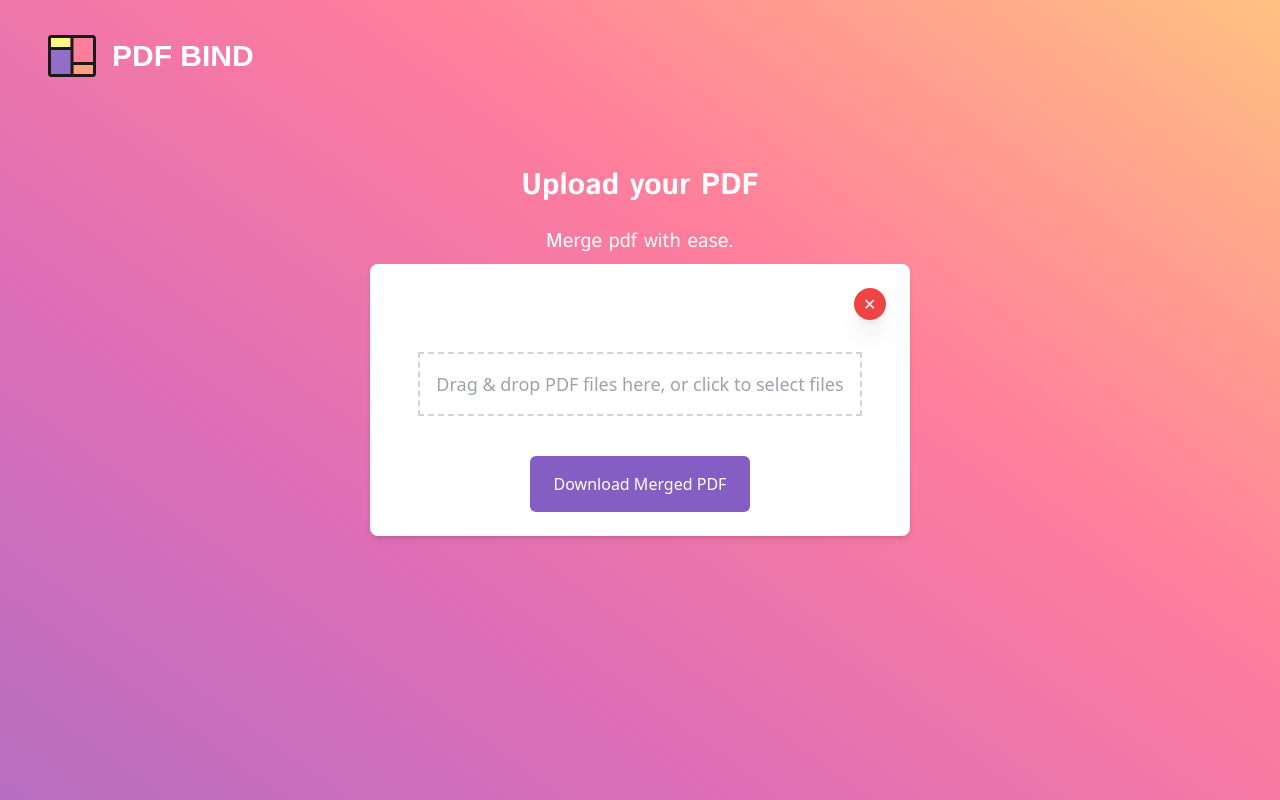
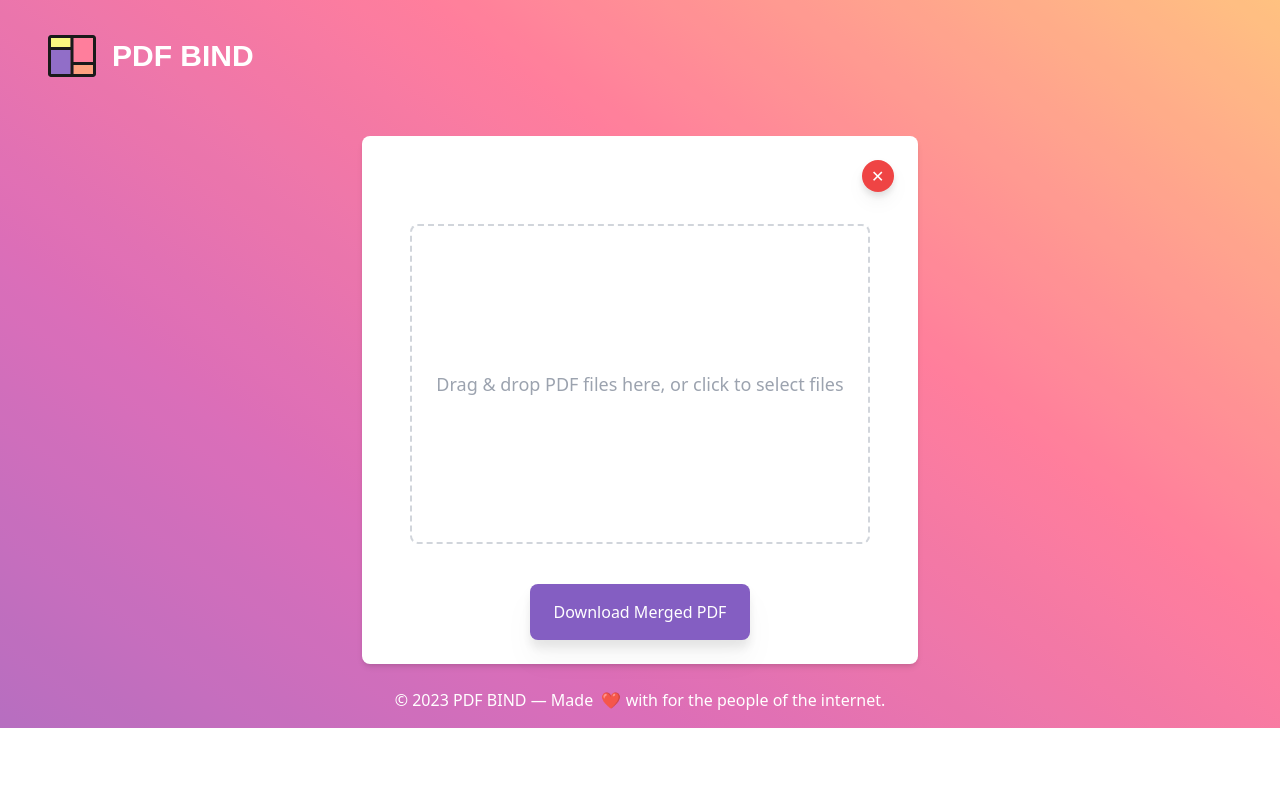
Before and after one commit to shibinashraf/pdf-bind, a React (Create React App) app: page / in a window 1280 px wide. Both pictures are taken after a click on the element "Upload". Built offline with nearby package versions, Linux system fonts and the light colour scheme; a web font is replaced by a local one.

Commit message:
footer added

```diff
--- a/package.json
+++ b/package.json
@@ -15,6 +15,7 @@
     "react-beautiful-dnd": "^13.1.1",
     "react-dom": "^18.2.0",
     "react-dropzone": "^14.2.3",
+    "react-icons": "^4.10.1",
     "react-scripts": "5.0.1",
     "web-vitals": "^2.1.4"
   },
--- a/src/App.jsx
+++ b/src/App.jsx
@@ -2,7 +2,8 @@ import React, { useState } from "react";
 import logo from "./assets/logo.svg";
 import "./index.css";
 import Uploader from "./components/Uploader";
-import PDFMerger from "pdf-merger-js"; // Import pdf-merger-js
+import PDFMerger from "pdf-merger-js";
+import { AiFillHeart } from "react-icons/ai";
 
 export default function App() {
   const [mergedPdf, setMergedPdf] = useState(null); // State to store the merged PDF
@@ -35,6 +36,7 @@ export default function App() {
       a.click();
       document.body.removeChild(a);
     }
+    setMergedPdf(null)
   };
 
   // Function to handle file uploads
@@ -48,7 +50,7 @@ export default function App() {
   };
 
   return (
-    <div className="z-[-1] min-w-screen min-h-screen bg no-scrollbar">
+    <div className="bg overflow-x-hidden">
       <nav className="h-[7rem] w-screen text-white font-bold text-3xl p-12 days flex flex-row items-center">
         <img className="mr-4 h-12 w-12" src={logo} alt="Logo" />
         PDF BIND
@@ -59,7 +61,7 @@ export default function App() {
             <div className="text-right mb-2">
               <button
                 onClick={UploadHandler}
-                className="text-white hover:text-black h-8 w-8 shadow-xl rounded-full bg-red-500"
+                className="text-white hover:scale-110 ease-in-out duration-300 drop-shadow-lg h-8 w-8 rounded-full bg-red-500"
               >
                 &#x2715;
               </button>
@@ -68,7 +70,7 @@ export default function App() {
             <div className="mt-4 text-center">
               <button
                 onClick={downloadMergedPDF}
-                className="px-6 py-4 bg-[#845EC2] text-white rounded-md hover:bg-opacity-80"
+                className="px-6 py-4 bg-[#845EC2] text-white rounded-lg hover:bg-opacity-80 drop-shadow-xl "
               >
                 Download Merged PDF
               </button>
@@ -77,10 +79,10 @@ export default function App() {
         </div>
       )}
       <div className="h-[35rem] items-center flex flex-col p-8">
-        <div className="text-3xl text-white font-bold mt-6 istok">
+        <div className="text-4xl text-center text-white font-bold md:mt-[8rem] mt-8 roboto">
           Upload your PDF
         </div>
-        <div className="text-white text-xl font-thin my-6 istok">
+        <div className="text-white text-xl font-regular my-6 roboto">
           Merge pdf with ease.
         </div>
         <div
@@ -90,6 +92,12 @@ export default function App() {
           Upload
         </div>
       </div>
+      <div className="p-4 justify-center text-center text-white font-thin flex">
+
+
+         © 2023 PDF BIND — Made &nbsp;&#10084;&nbsp;with for the people of the internet.
+
+      </div>
     </div>
   );
 }
--- a/src/components/Uploader.jsx
+++ b/src/components/Uploader.jsx
@@ -8,16 +8,14 @@ export default function Uploader({ onUpload }) {
   const onDrop = useCallback((acceptedFiles) => {
     const newFiles = acceptedFiles.map((file, index) => ({
       file,
-      order: uploadedFiles.length + index, // Set order based on the current length of uploadedFiles
+      order: uploadedFiles.length + index,
       key: Date.now() + index,
     }));
 
-    // Merge the new files with the existing ones
     setUploadedFiles((prevFiles) => [...prevFiles, ...newFiles]);
 
-    // Call the onUpload function with the merged files
     onUpload([...uploadedFiles, ...newFiles]);
-  }, [onUpload, uploadedFiles]); // Include uploadedFiles in the dependencies array
+  }, [onUpload, uploadedFiles]);
 
   const { getRootProps, getInputProps } = useDropzone({
     accept: ".pdf",
@@ -37,19 +35,20 @@ export default function Uploader({ onUpload }) {
       order: index,
     }));
 
-    setUploadedFiles(updatedItems);
+    setUploadedFiles(updatedItems); // Update the state with the new order
+
+    onUpload(updatedItems); // Call onUpload with the updated order
   };
 
   const handleTouchStart = (e, item) => {
-    // Prevent default touchmove behavior to allow for dragging
     e.preventDefault();
   };
 
   return (
-    <div className="white-box p-6 bg-white   rounded-lg">
-      <div {...getRootProps()} className="border-2 border-dashed border-gray-300 p-4 text-center cursor-pointer">
+    <div className="white-box p-6 bg-white  rounded-lg">
+      <div {...getRootProps()} className="border-2 md:h-[20rem] flex items-center justify-center border-dashed rounded-lg border-gray-300 p-6  text-center cursor-pointer ">
         <input {...getInputProps()} />
-        <p className="text-gray-400 text-lg">Drag & drop PDF files here, or click to select files</p>
+        <div className="text-gray-400  text-lg">Drag & drop PDF files here, or click to select files</div>
       </div>
       <DragDropContext onDragEnd={handleDragEnd}>
         <Droppable droppableId={`file-list-${Math.random()}`}>
@@ -82,6 +81,7 @@ export default function Uploader({ onUpload }) {
                               (file) => file.key !== item.key
                             );
                             setUploadedFiles(updatedFiles);
+                            onUpload(updatedFiles); // Update onUpload with the new state
                           }}
                         >
                           &#x2715;
--- a/src/index.css
+++ b/src/index.css
@@ -1,23 +1,33 @@
 
 @import url('https://fonts.googleapis.com/css2?family=Days+One&family=Istok+Web:ital,wght@0,400;0,700;1,400;1,700&display=swap');
+@import url('https://fonts.googleapis.com/css2?family=Roboto:ital,wght@0,100;0,300;0,400;0,500;0,700;0,900;1,100;1,300;1,400;1,500;1,700;1,900&display=swap');
 @tailwind base;
 @tailwind components;
 @tailwind utilities;
-@layer utilities {
-  @variants responsive {
-    /* Hide scrollbar for Chrome, Safari, and Opera */
-    .no-scrollbar::-webkit-scrollbar {
-      display: none;
-    }
 
 
-    /* Hide scrollbar for IE, Edge, and Firefox */
-    .no-scrollbar {
-      -ms-overflow-style: none; /* IE and Edge */
-      scrollbar-width: none; /* Firefox */
-    }
+::-webkit-scrollbar-track {
+  background-color: #FF6F91;
+  overflow: overlay;
+  width: 5px;
+  z-index: 100;
   }
-}
+
+  ::-webkit-scrollbar {
+  width: 5px;
+  overflow: overlay;
+  z-index: 100;
+  height: 4px;
+  }
+
+  ::-webkit-scrollbar-thumb {
+  visibility: visible;
+  border-radius: 100px;
+
+  background-color: #FF6F91;
+  z-index: 150;
+  }
+
 .bg{
   background: linear-gradient(216deg, rgba(255, 199, 95, 0.92) -8.29%, #FF6F91 37.32%, #D65DB1 72.22%, #845EC2 129.48%);
 
@@ -25,6 +35,6 @@
 .days{
   font-family: 'Days One', sans-serif;
 }
-.istok{
-  font-family: 'Istok Web', sans-serif;
+.roboto{
+  font-family: 'Roboto', sans-serif;
 }
```
Also changed, not shown: 1 other file (tests, documents, lock files or other folders).
